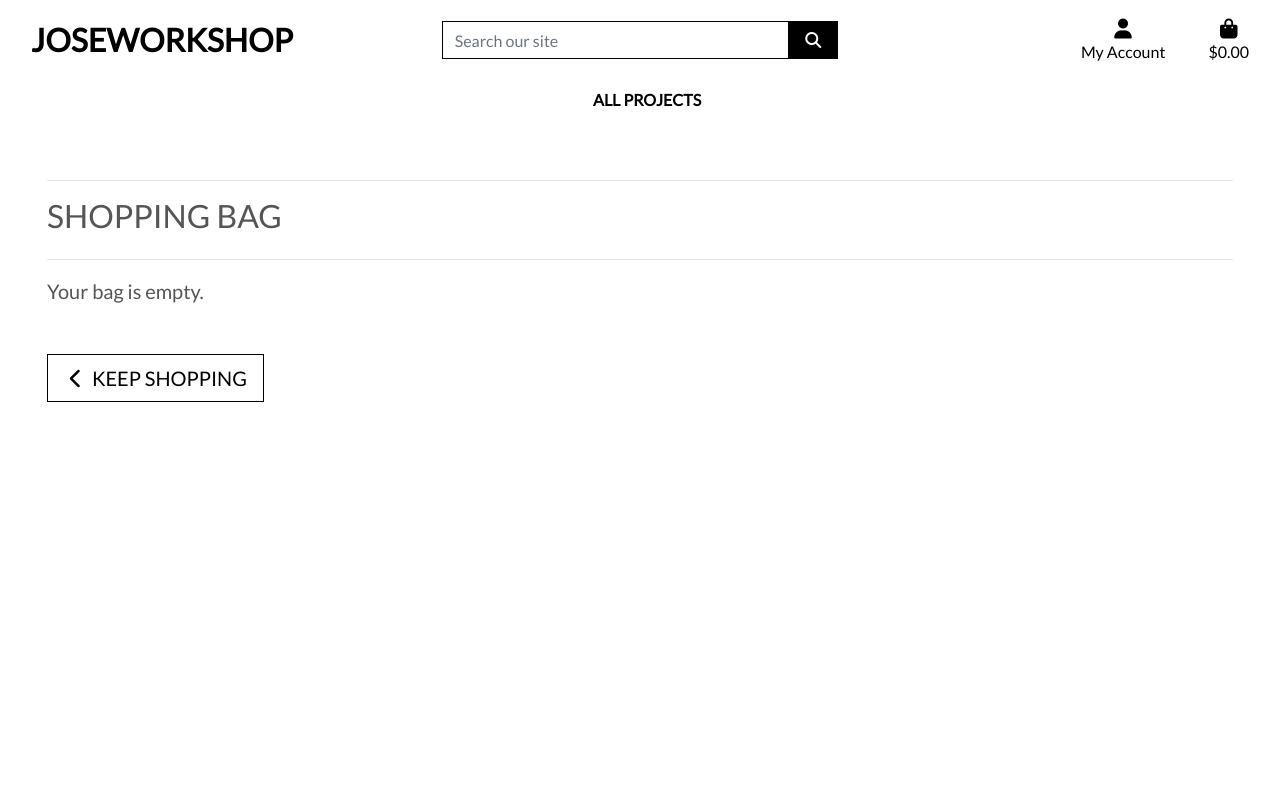
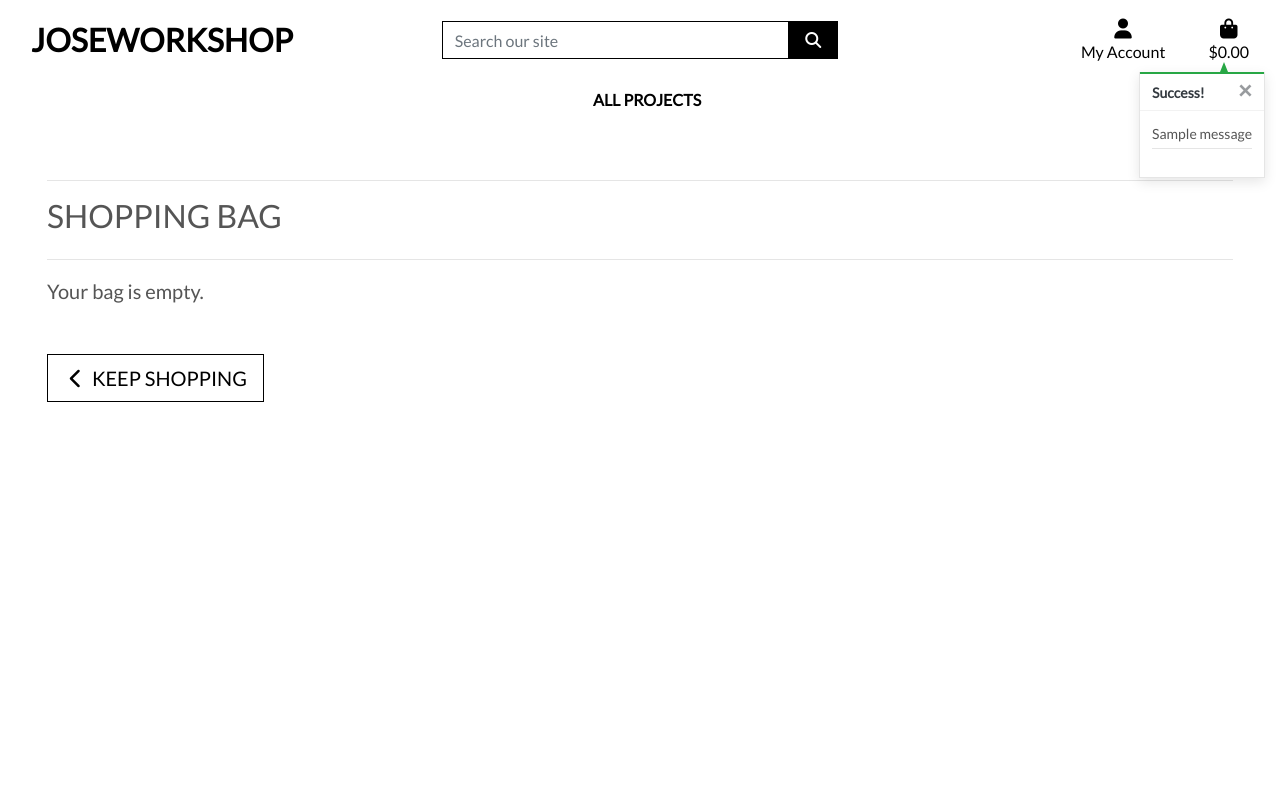
Before and after one commit to Code-Institute-Submissions/JoseAMGomes-JoseWorkshop, a Django app: page /bag/ in a window 1280 px wide. Run offline with Django 3.2, Linux system fonts and the light colour scheme; one stand-in notice (Sample message) is shown; some libraries are stand-ins or nearby versions.

Commit message:
added toasts funtionality together with preview

```diff
--- a/bag/templates/bag/bag.html
+++ b/bag/templates/bag/bag.html
@@ -90,7 +90,9 @@
     </div>
 {% endblock %}
 
+
 {% block postloadjs %}
+{{ block.super }}
 <script type="text/javascript">
 
     // Remove item and reload on click
--- a/bag/views.py
+++ b/bag/views.py
@@ -1,4 +1,6 @@
-from django.shortcuts import render, redirect, reverse
+from django.shortcuts import render, redirect, reverse, HttpResponse
+from django.contrib import messages
+from projects.models import Project
 
 # Create your views here.
 
@@ -10,25 +12,37 @@ def view_bag(request):
 def add_to_bag(request, item_id):
     """ Add a quantity of the specified product to the shopping bag """
 
-    quantity = int(1)
+    project = Project.objects.get(pk=item_id)
+
     redirect_url = request.POST.get('redirect_url')
     bag = request.session.get('bag', {})
+    bag[item_id] = 1
+    messages.success(request, f'Added {project.name} to your bag')
 
-    if item_id in list(bag.keys()):
-        bag[item_id] += quantity
-    else:
-        bag[item_id] = quantity
 
     request.session['bag'] = bag
-    return redirect(redirect_url)
+    return redirect(reverse('projects'))
 
 
 def remove_bag(request, item_id):
     """Remove the item from the shopping bag"""
+    project = Project.objects.get(pk=item_id)
     redirect_url = request.POST.get('redirect_url')
     bag = request.session.get('bag', {})
 
     bag.pop(item_id)
-
+    messages.success(request, f'Removed {project.name} from your bag')
     request.session['bag'] = bag
     return redirect(reverse('view_bag'))
+    try:
+        redirect_url = request.POST.get('redirect_url')
+        bag = request.session.get('bag', {})
+
+        bag.pop(item_id)
+        messages.success(request, f'Removed {project.name} from your bag')
+        request.session['bag'] = bag
+        return redirect(reverse('view_bag'))
+
+    except Exception as e:
+        messages.error(request, f'Error found! {e} ')
+        return HttpResponse(status=500)
--- a/joseworkshop/settings.py
+++ b/joseworkshop/settings.py
@@ -78,6 +78,8 @@ TEMPLATES = [
     },
 ]
 
+MESSAGE_STORAGE = 'django.contrib.messages.storage.session.SessionStorage'
+
 AUTHENTICATION_BACKENDS = (
     # Needed to login by username in Django admin, regardless of `allauth`
     'django.contrib.auth.backends.ModelBackend',
--- a/static/css/base.css
+++ b/static/css/base.css
@@ -87,6 +87,73 @@ body {
 .border-black {
     border: 1px solid black !important;
 }
+/* ------------------------------- bootstrap toasts */
+
+.message-container {
+    position: fixed;
+    top: 72px;
+    right: 15px;
+    z-index: 99999999999;
+}
+
+.custom-toast {
+    overflow: visible;
+}
+
+.toast-capper {
+    height: 2px;
+}
+/* from CSS-tricks.com: https://css-tricks.com/snippets/css/css-triangle/ */
+.arrow-up {
+    width: 0;
+    height: 0;
+    border-left: 4px solid transparent;
+    border-right: 4px solid transparent;
+    border-bottom: 10px solid black;
+    position: absolute;
+    top: -10px;
+    right: 36px;
+}
+
+/* Convenience classes - colors copied from Bootstrap */
+.arrow-primary {
+    border-bottom-color: #007bff !important;
+}
+
+.arrow-secondary {
+    border-bottom-color: #6c757d !important;
+}
+
+.arrow-success {
+    border-bottom-color: #28a745 !important;
+}
+
+.arrow-danger {
+    border-bottom-color: #dc3545 !important;
+}
+
+.arrow-warning {
+    border-bottom-color: #ffc107 !important;
+}
+
+.arrow-info {
+    border-bottom-color: #17a2b8 !important;
+}
+
+.arrow-light {
+    border-bottom-color: #f8f9fa !important;
+}
+
+.arrow-dark {
+    border-bottom-color: #343a40 !important;
+}
+
+.bag-notification-wrapper {
+    height: 100px;
+    overflow-x: hidden;
+    overflow-y: auto;
+}
+
 
 /* -------------------------------- Media Queries */
 
--- a/templates/base.html
+++ b/templates/base.html
@@ -24,7 +24,7 @@
 
     {% block corejs %}
         <script src="https://kit.fontawesome.com/e9c73d7092.js" crossorigin="anonymous"></script>
-        <script src="https://code.jquery.com/jquery-3.4.1.slim.min.js" integrity="sha384-J6qa4849blE2+poT4WnyKhv5vZF5SrPo0iEjwBvKU7imGFAV0wwj1yYfoRSJoZ+n" crossorigin="anonymous"></script>
+        <script src="https://code.jquery.com/jquery-3.6.0.min.js" integrity="sha256-/xUj+3OJU5yExlq6GSYGSHk7tPXikynS7ogEvDej/m4=" crossorigin="anonymous"></script>
         <script src="https://cdn.jsdelivr.net/npm/popper.js@1.16.0/dist/umd/popper.min.js" integrity="sha384-Q6E9RHvbIyZFJoft+2mJbHaEWldlvI9IOYy5n3zV9zzTtmI3UksdQRVvoxMfooAo" crossorigin="anonymous"></script>
         <script src="https://stackpath.bootstrapcdn.com/bootstrap/4.4.1/js/bootstrap.min.js" integrity="sha384-wfSDF2E50Y2D1uUdj0O3uMBJnjuUD4Ih7YwaYd1iqfktj0Uod8GCExl3Og8ifwB6" crossorigin="anonymous"></script>
     {% endblock %}
@@ -107,7 +107,21 @@
     </header>
 
     {% if messages %}
-        <div class="message-container"></div>
+        <div class="message-container">
+            {% for message in messages %}
+                {% with message.level as level %}
+                    {% if level == 40 %}
+                        {% include 'includes/toasts/toast_error.html' %}
+                    {% elif level == 30 %}
+                        {% include 'includes/toasts/toast_warning.html' %}
+                    {% elif level == 25 %}
+                        {% include 'includes/toasts/toast_success.html' %}
+                    {% else %}
+                        {% include 'includes/toasts/toast_info.html' %}
+                    {% endif %}
+                {% endwith %}
+            {% endfor %}
+        </div>
     {% endif %}
 
     {% block page_header %}
@@ -117,6 +131,9 @@
     {% endblock %}
 
     {% block postloadjs %}
+    <script type="text/javascript">
+        $('.toast').toast('show');
+    </script>
     {% endblock %}
 
 
--- /dev/null
+++ b/templates/includes/toasts/toast_success.html
@@ -0,0 +1,43 @@
+<div class="toast custom-toast rounded-0 border-top-0" data-autohide="false">
+    <div class="arrow-up arrow-success"></div>
+    <div class="w-100 toast-capper bg-success"></div>
+    <div class="toast-header bg-white text-dark">
+        <strong class="mr-auto">Success!</strong>
+        <button type="button" class="ml-2 mb-1 close text-dark" data-dismiss="toast" aria-label="Close">
+            <span aria-hidden="true">&times;</span>
+        </button>
+    </div>
+    <div class="toast-body bg-white">
+        <div class="row">
+            <div class="col">
+                {{ message }}
+                <hr class="mt-1 mb-3">
+            </div>
+        </div>
+        {% if grand_total %}
+            <p class="logo-font bg-white text-black py-1">Your Bag ({{ project_count }})</p>
+            <div class="bag-notification-wrapper">
+                {% for item in bag_items %}
+                    <div class="row">
+                        <div class="col-3 my-1">
+                            <img class="w-100" src="{{ item.project.images.url }}">
+                        </div>
+                        <div class="col-9">
+                            <p class="my-0"><strong>{{ item.project.name }}</strong></p>
+                        </div>
+                    </div>
+                {% endfor %}
+            </div>
+            <div class="row">
+                <div class="col">
+                    <a href="{% url 'view_bag' %}" class="btn btn-black btn-block rounded-0">
+                        <span class="text-uppercase">Go To Secure Checkout</span>
+                        <span class="icon">
+                            <i class="fas fa-lock"></i>
+                        </span>
+                    </a>
+                </div>
+            </div>
+        {% endif %}
+    </div>
+</div>
```
Also changed, not shown: templates/includes/toasts/toast_error.html (added, +13 -0 lines), templates/includes/toasts/toast_info.html (added, +13 -0 lines), templates/includes/toasts/toast_warning.html (added, +13 -0 lines), db.sqlite3.
